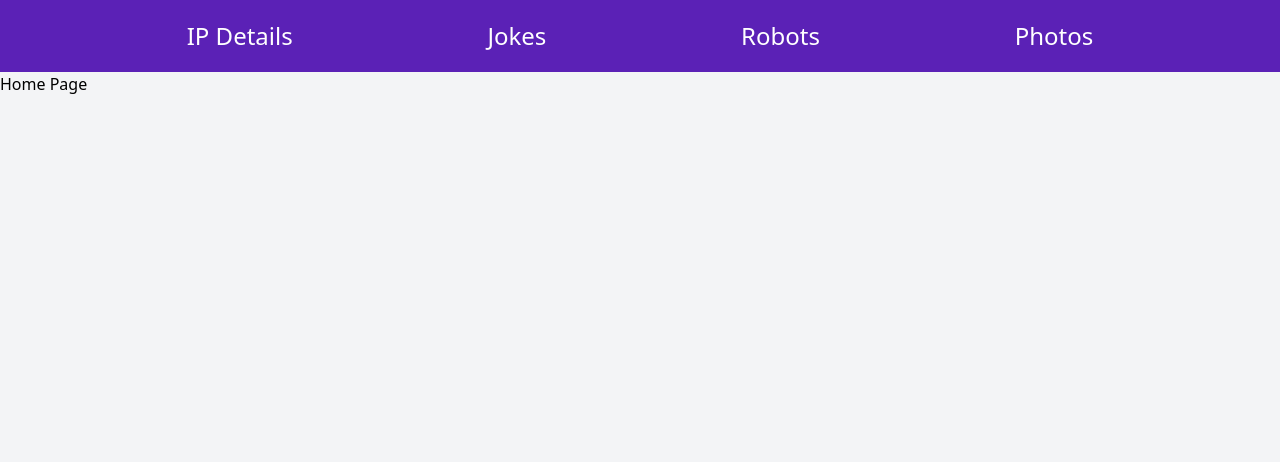
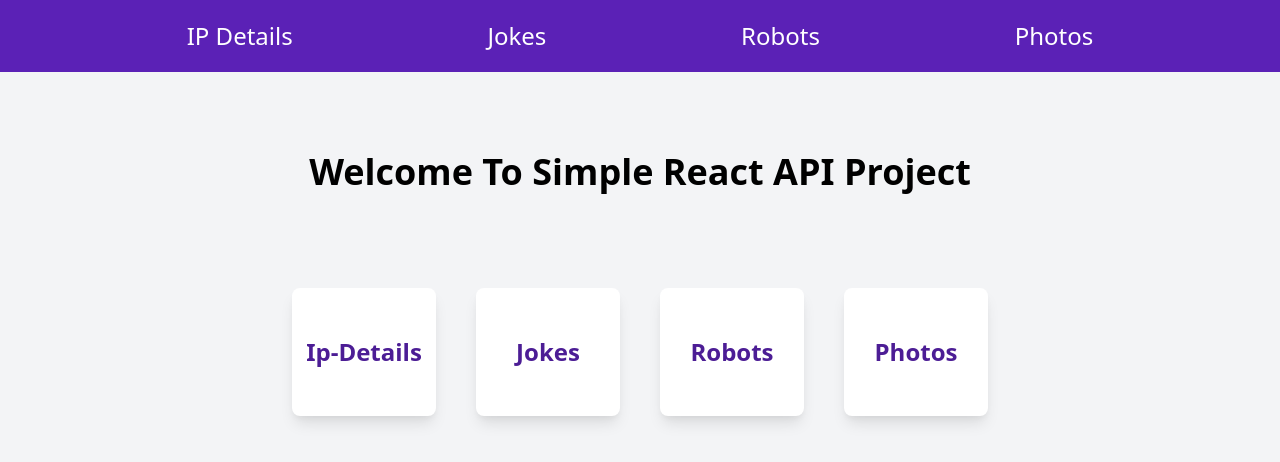
Before and after one commit to theanujdev/simple-react-api, a React (Create React App) app: page / in a window 1280 px wide. Shown: the top 462 px of the page. Built offline with nearby package versions, Linux system fonts and the light colour scheme.

Commit message:
Home Page created

```diff
--- a/src/components/HomePage.jsx
+++ b/src/components/HomePage.jsx
@@ -1,5 +1,37 @@
+import { Link } from "react-router-dom";
 const HomePage = () => {
-  return <div>Home Page</div>;
+  return (
+    <section class="flex-auto">
+      <h1
+        className="font-bold
+           text-xl sm:text-2xl lg:text-4xl text-center m-20"
+      >
+        Welcome To Simple React API Project
+      </h1>
+      <div class="grid grid-cols-2 md:grid-cols-4 md:gap-10 justify-items-center gap-6 max-w-max min-w-max mt-24 mx-auto">
+        <Link to="/ip-details">
+          <button class="text-2xl w-36 h-32 bg-white text-purple-900 shadow-lg font-bold focus:outline-none rounded-lg transform transition-transform hover:scale-105">
+            Ip-Details
+          </button>
+        </Link>
+        <Link to="/jokes">
+          <button class="text-2xl w-36 h-32 bg-white text-purple-900 shadow-lg font-bold focus:outline-none rounded-lg transform transition-transform hover:scale-105">
+            Jokes
+          </button>
+        </Link>
+        <Link to="/robots">
+          <button class="text-2xl w-36 h-32 bg-white text-purple-900 shadow-lg font-bold focus:outline-none rounded-lg transform transition-transform hover:scale-105">
+            Robots
+          </button>
+        </Link>
+        <Link to="/photos">
+          <button class="text-2xl w-36 h-32 bg-white text-purple-900 shadow-lg font-bold focus:outline-none rounded-lg transform transition-transform hover:scale-105">
+            Photos
+          </button>
+        </Link>
+      </div>
+    </section>
+  );
 };
 
 export default HomePage;
```
